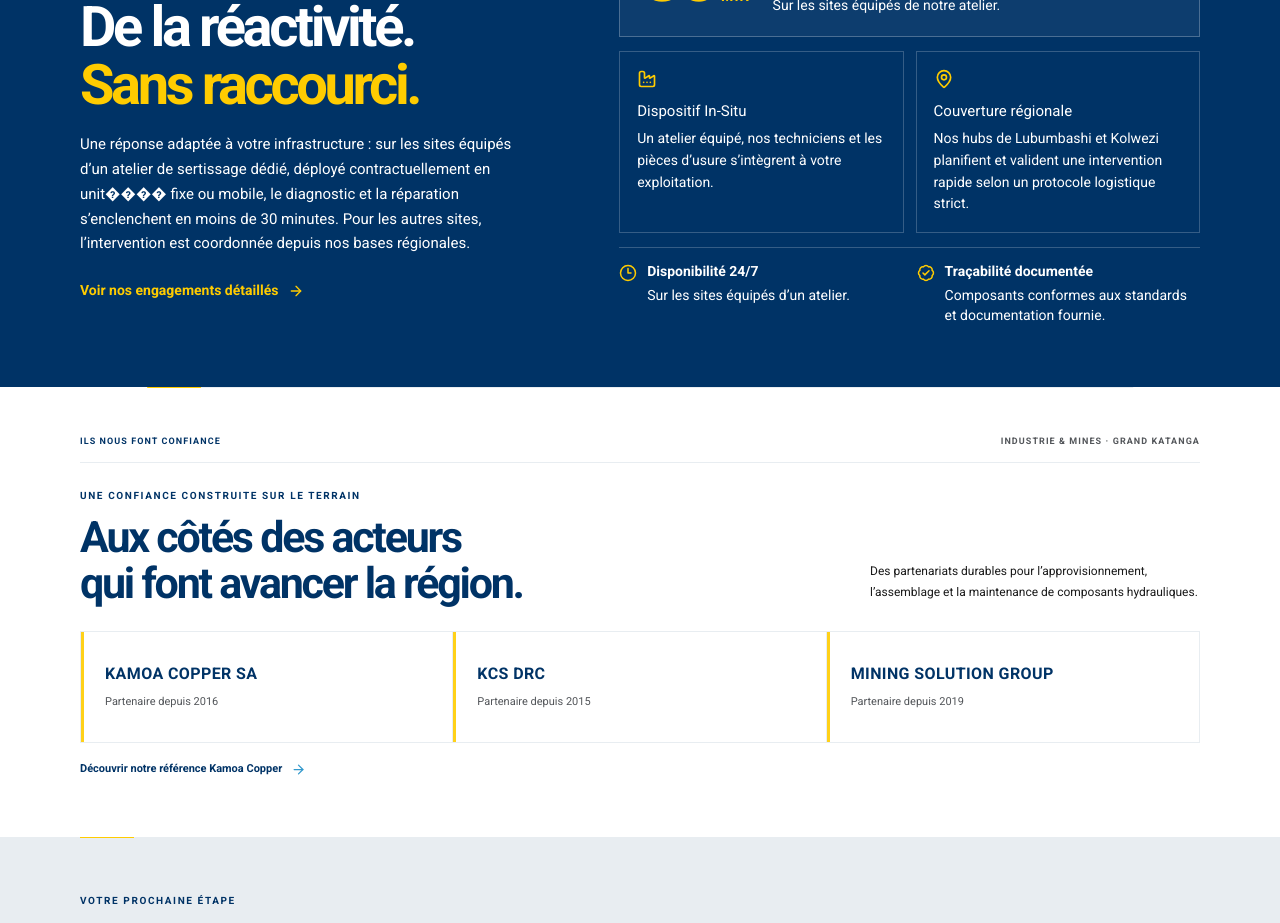
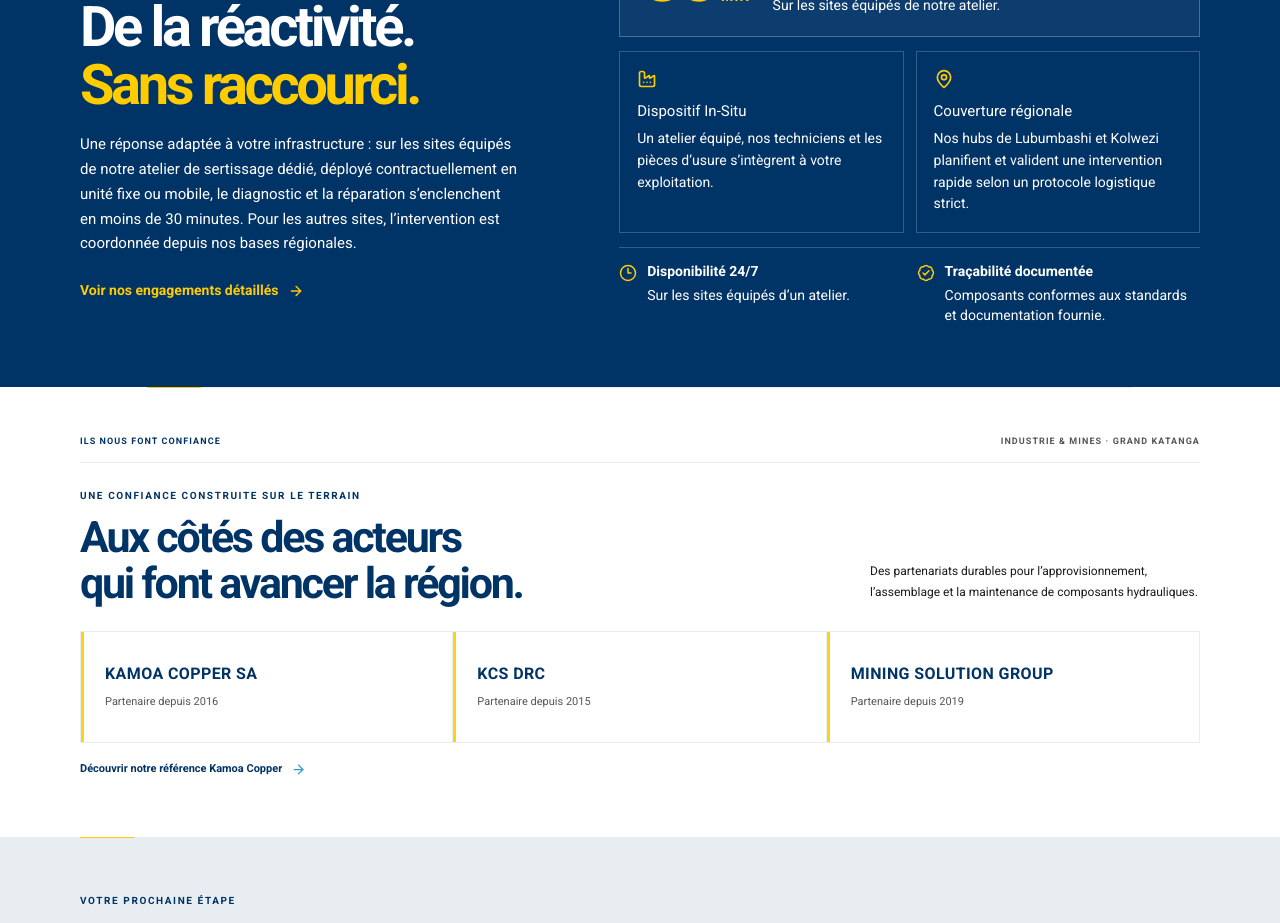
Before and after one commit to fkapia/new_repository, a Next.js app: page / in a window 1280 px wide. Shown: the part 2020-2943 px from the top of the page. Built offline with nearby package versions, Linux system fonts and the light colour scheme.

Commit message:
Clarify workshop deployment commitment
V0-Chat-Id: juLRGX4tSYL

```diff
--- a/components/hydraulics-landing.tsx
+++ b/components/hydraulics-landing.tsx
@@ -110,7 +110,7 @@ export function HydraulicsLanding() {
           <div className="commitment-copy">
             <div className="section-topline section-topline-light"><span>NOS ENGAGEMENTS</span><span>La promesse, avec son périmètre</span></div>
             <h2 id="commitments-heading">De la réactivité.<br /><span>Sans raccourci.</span></h2>
-            <p className="commitment-intro">Une réponse adaptée à votre infrastructure : sur les sites équipés d’un atelier de sertissage dédié, déployé contractuellement en unit���� fixe ou mobile, le diagnostic et la réparation s’enclenchent en moins de 30 minutes. Pour les autres sites, l’intervention est coordonnée depuis nos bases régionales.</p>
+            <p className="commitment-intro">Une réponse adaptée à votre infrastructure : sur les sites équipés de notre atelier de sertissage dédié, déployé contractuellement en unité fixe ou mobile, le diagnostic et la réparation s’enclenchent en moins de 30 minutes. Pour les autres sites, l’intervention est coordonnée depuis nos bases régionales.</p>
             <a className="commitment-link" href="/engagements">Voir nos engagements détaillés <ArrowRight size={16} /></a>
           </div>
           <div className="commitment-details">
```
